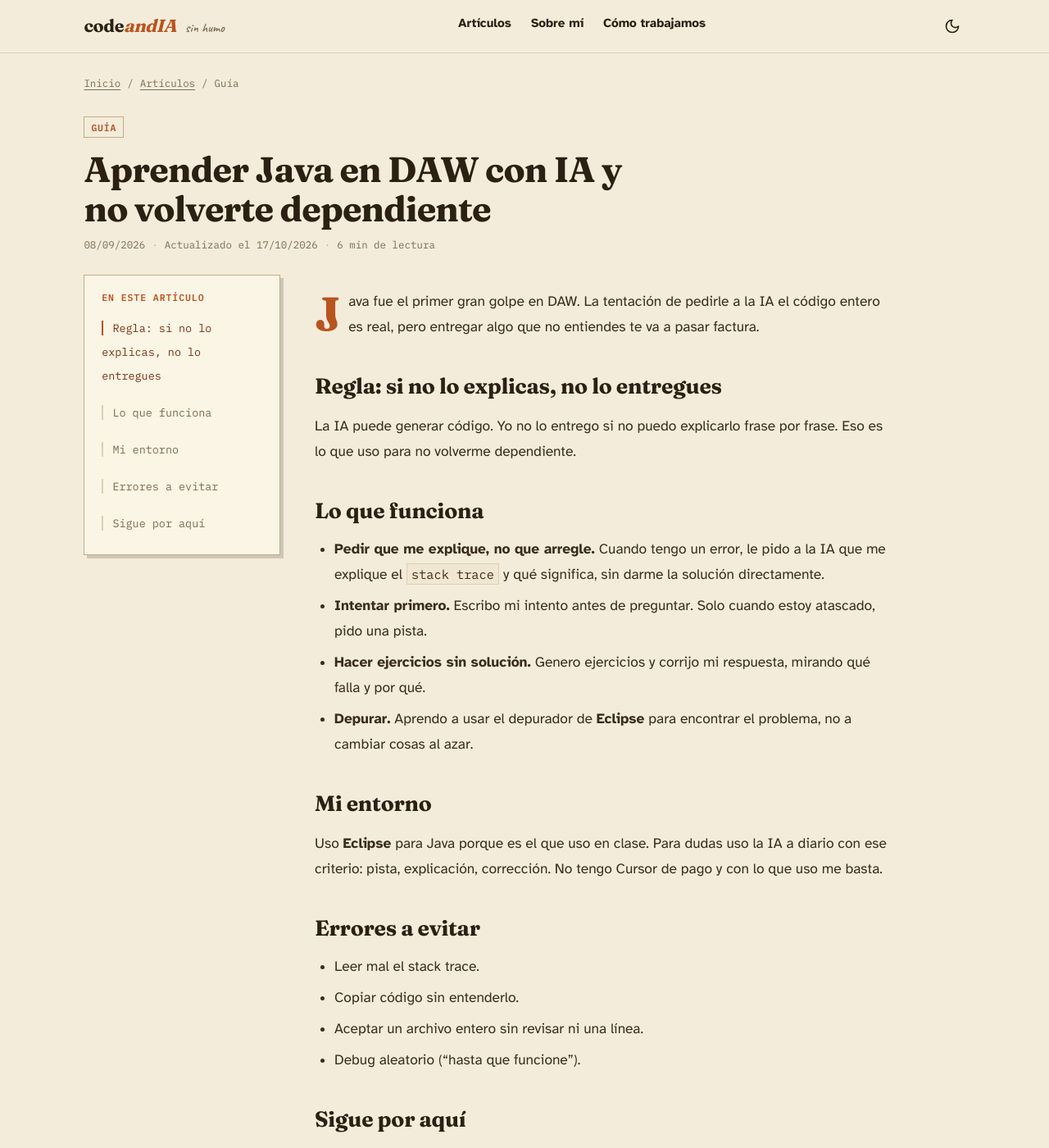
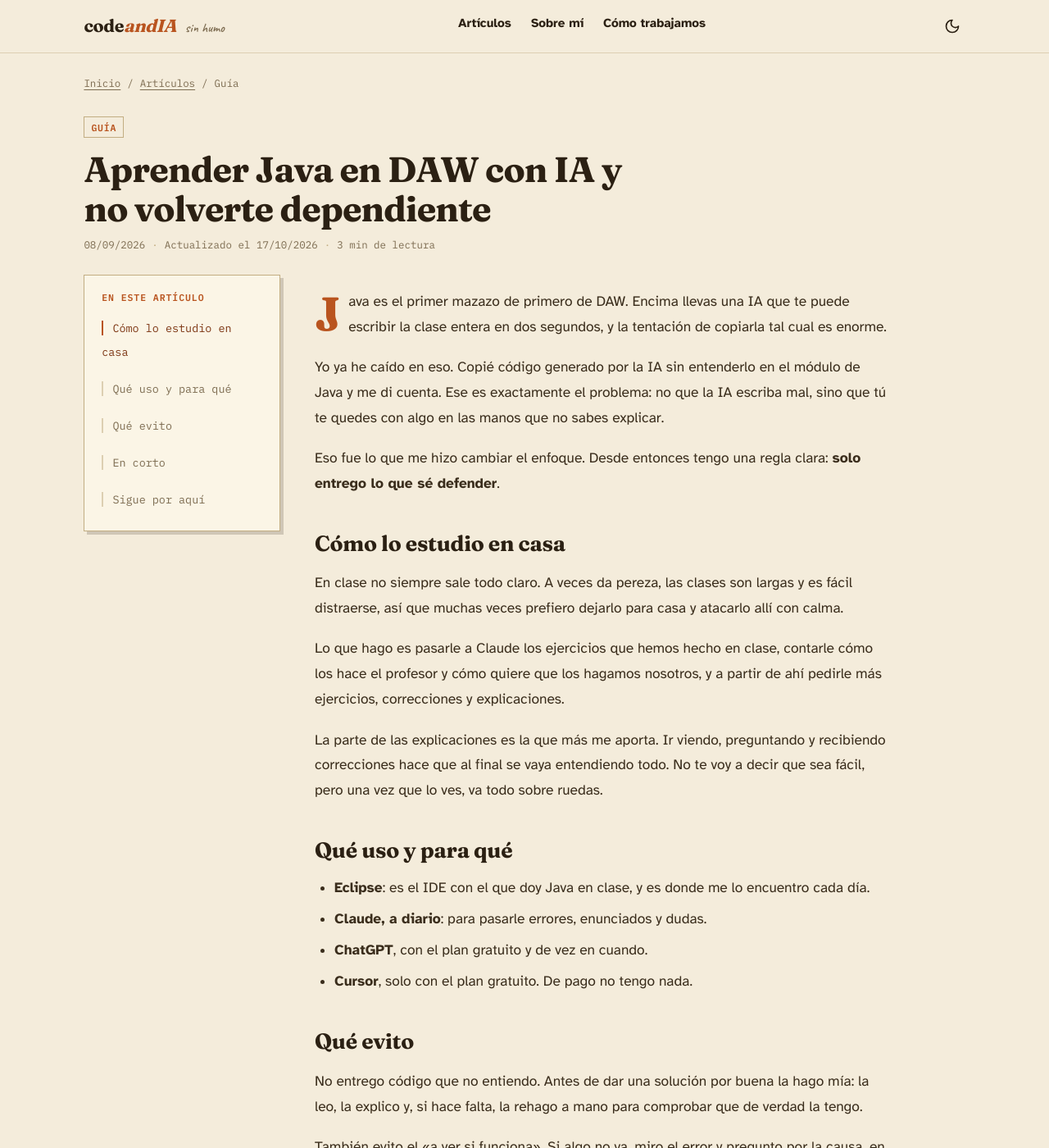
Before and after one commit to vibodigitalinfo-lab/codeandIA, a Jekyll site: the page built from articulos/guias/aprender-java-con-ia-daw.md, in a window 1280 px wide and 1400 px high. Shown: the whole window at 82% size. Built offline with Jekyll 4.4.1, drawn with Linux system fonts in a browser that asks for light colours; some of the changed text lies outside the part shown.

Commit message:
Pasa los cuatro articulos publicados a prosa fluida

```diff
--- a/articulos/guias/aprender-java-con-ia-daw.md
+++ b/articulos/guias/aprender-java-con-ia-daw.md
@@ -1,37 +1,44 @@
 ---
 layout: article
 title: "Aprender Java en DAW con IA y no volverte dependiente"
-description: "Cómo usar la IA para estudiar Java en DAW: tutor, leer stack traces y ejercicios, sin entregar código que no entiendas."
+description: "Cómo uso la IA para estudiar Java en DAW: los ejercicios de clase, las correcciones y por qué no entrego código que no entiendo."
 category: "Guía"
 date: 2026-09-08
 updated: 2026-10-17
-readtime: 6
+readtime: 3
 last_modified_at: 2026-10-18
 ---
 
-Java fue el primer gran golpe en DAW. La tentación de pedirle a la IA el código entero es real, pero entregar algo que no entiendes te va a pasar factura.
+Java es el primer mazazo de primero de DAW. Encima llevas una IA que te puede escribir la clase entera en dos segundos, y la tentación de copiarla tal cual es enorme.
 
-## Regla: si no lo explicas, no lo entregues
+Yo ya he caído en eso. Copié código generado por la IA sin entenderlo en el módulo de Java y me di cuenta. Ese es exactamente el problema: no que la IA escriba mal, sino que tú te quedes con algo en las manos que no sabes explicar.
 
-La IA puede generar código. Yo no lo entrego si no puedo explicarlo frase por frase. Eso es lo que uso para no volverme dependiente.
+Eso fue lo que me hizo cambiar el enfoque. Desde entonces tengo una regla clara: **solo entrego lo que sé defender**.
 
-## Lo que funciona
+## Cómo lo estudio en casa
 
-- **Pedir que me explique, no que arregle.** Cuando tengo un error, le pido a la IA que me explique el `stack trace` y qué significa, sin darme la solución directamente.
-- **Intentar primero.** Escribo mi intento antes de preguntar. Solo cuando estoy atascado, pido una pista.
-- **Hacer ejercicios sin solución.** Genero ejercicios y corrijo mi respuesta, mirando qué falla y por qué.
-- **Depurar.** Aprendo a usar el depurador de **Eclipse** para encontrar el problema, no a cambiar cosas al azar.
+En clase no siempre sale todo claro. A veces da pereza, las clases son largas y es fácil distraerse, así que muchas veces prefiero dejarlo para casa y atacarlo allí con calma.
 
-## Mi entorno
+Lo que hago es pasarle a Claude los ejercicios que hemos hecho en clase, contarle cómo los hace el profesor y cómo quiere que los hagamos nosotros, y a partir de ahí pedirle más ejercicios, correcciones y explicaciones.
 
-Uso **Eclipse** para Java porque es el que uso en clase. Para dudas uso la IA a diario con ese criterio: pista, explicación, corrección. No tengo Cursor de pago y con lo que uso me basta.
+La parte de las explicaciones es la que más me aporta. Ir viendo, preguntando y recibiendo correcciones hace que al final se vaya entendiendo todo. No te voy a decir que sea fácil, pero una vez que lo ves, va todo sobre ruedas.
 
-## Errores a evitar
+## Qué uso y para qué
 
-- Leer mal el stack trace.
-- Copiar código sin entenderlo.
-- Aceptar un archivo entero sin revisar ni una línea.
-- Debug aleatorio ("hasta que funcione").
+- **Eclipse**: es el IDE con el que doy Java en clase, y es donde me lo encuentro cada día.
+- **Claude, a diario**: para pasarle errores, enunciados y dudas.
+- **ChatGPT**, con el plan gratuito y de vez en cuando.
+- **Cursor**, solo con el plan gratuito. De pago no tengo nada.
+
+## Qué evito
+
+No entrego código que no entiendo. Antes de dar una solución por buena la hago mía: la leo, la explico y, si hace falta, la rehago a mano para comprobar que de verdad la tengo.
+
+También evito el «a ver si funciona». Si algo no va, miro el error y pregunto por la causa, en vez de ir cambiando cosas hasta que por fin arranca.
+
+## En corto
+
+La IA no me ha quitado el trabajo de entender Java, y para eso está bien: explica, corrige y da práctica. La parte de pensar sigue siendo mía, y es justo la que quiero quedarme.
 
 ## Sigue por aquí
 
--- a/articulos/guias/bloqueo-laliga-a-cloudflare-y-como-afecto-a-este-blog.md
+++ b/articulos/guias/bloqueo-laliga-a-cloudflare-y-como-afecto-a-este-blog.md
@@ -1,32 +1,32 @@
 ---
 layout: article
-title: "Bloqueo de LaLiga a Cloudflare y cómo afectó a este blog"
-description: "El 17 de octubre el blog dejó de cargarse: estaba bloqueado por LaLiga. Esto es lo que pasó y cómo lo solucioné."
+title: "La Liga bloqueó mi web: así lo arreglé en Cloudflare"
+description: "El 17 de octubre codeandia.com dejó de cargar. No era mi conexión: había partido. Así lo detecté y lo solucioné."
 category: "Guía"
 date: 2026-10-18
-readtime: 3
+readtime: 2
 last_modified_at: 2026-10-18
 ---
 
-El 17 de octubre intenté entrar en codeandia.com y la página no cargaba. Todo lo demás sí funcionaba, así que empecé a investigar.
+El 17 de octubre abrí codeandia.com y la página no cargaba. No era un error a mitad de carga ni una pantalla rara: el navegador se quedaba girando hasta que se rendía.
 
-## ¿Por qué no cargaba?
+Lo sospechoso vino después. Probé otras páginas y todo lo demás iba con normalidad, así que descarté al principio lo de mi conexión. Seguí investigando con la ayuda de Claude, probando cosas, y ahí salió la causa: el problema no era mío, estaba bloqueado por La Liga.
 
-Con ayuda de Claude vimos que el bloqueo no era de mi conexión: era por LaLiga. Ese día había partido y al buscar el dominio en [hayahora.futbol](https://hayahora.futbol/) aparecía bloqueado.
+Ese día había partido.
 
-## Cómo lo solucioné
+## La comprobación
 
-Pasé los registros A de Cloudflare a **DNS only** y, al poco, la web volvió a responder correctamente. Al principio pensé que me habían baneado y me agobió un momento, pero no había hecho nada malo.
+Para no quedarme con la duda entré en hayahora.futbol. Aparecía que sí que había fútbol, y con el buscador de webs que tienen integrado busqué codeandia.com: estaba bloqueada.
 
-## Esa semana
+## Lo que hice
 
-Estuve en un trabajo en grupo para mejorar digitalmente una empresa. Aprendí a usar Git y GitHub: hubo momentos de caos con la terminal, pero con Gemini pasándole el error y los comandos que había usado conseguí solucionarlo. También usamos Trello por obligación: es intuitivo y visual y ayuda a saber qué estaba pendiente y qué completado.
+La solución estaba en Cloudflare. Pasé los registros A a «DNS only» y, al poco, la web volvió a responder correctamente.
 
-## Programación y bases de datos
+También vale la pena decirlo tal cual: al principio pensé que me habían baneado o algo y me agobié un momento. Pero no había hecho nada malo, así que en cuanto lo comprobé me puse directamente a buscarle una solución.
 
-En programación seguimos con Eclipse en primero de DAW. Crear proyectos y clases va bien. A veces cuesta por pereza, clases largas o distracciones, y prefiero hacerlo en casa. Allí le paso a Claude los ejercicios hechos en clase, cómo los quiere el profesor, pido más ejercicios, correcciones y explicaciones, y así voy entendiendo.
+## Qué me llevo de esto
 
-En bases de datos estamos con diagramas entidad-relación y el modelo relacional (tablas). Al principio en papel era fácil equivocarse con las cardinalidades. Ahora usamos [erdplus.com](https://erdplus.com/) para hacer los diagramas: es cómodo, intuitivo y cumple lo que necesitamos.
+Me sirvió más no quedarme quieto que el arreglo en sí. Lo primero que hice bien fue comprobar que el problema no venía de mi lado: si el resto de internet funcionaba, el culpable tenía que estar en el otro sitio. Desde ahí ya fue cuestión de confirmarlo y buscar dónde se cortaba.
 
 ## Sigue por aquí
 
```
Also changed, not shown: articulos/guias/que-dominio-comprar-primer-proyecto-web.md (+19 -10 lines), articulos/guias/que-portatil-comprar-estudiar-daw-2026.md (+6 -6 lines).
